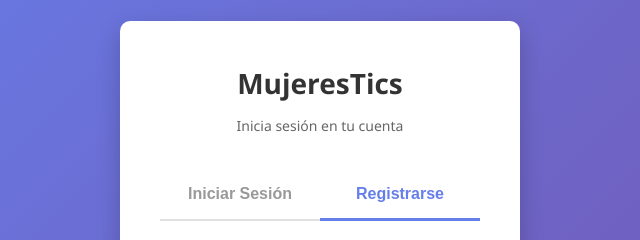
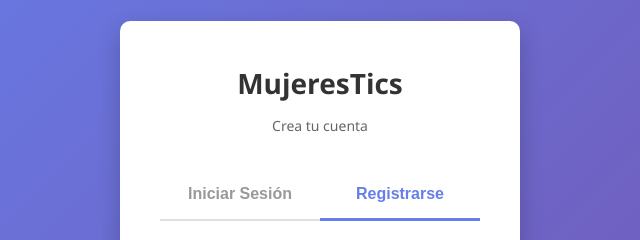
Before and after one commit to MonserratHL/MujeresTics, a plain HTML site: page sesion.html in a window 1280 px wide. Both pictures are taken after a click on the button "Registrarse". Shown: the top 240 px of the page, 320-960 px from the left. Drawn offline with Linux system fonts and the light colour scheme.

Commit message:
alo
ojala ahora si me deje hacer el committtt

```diff
--- a/sesion.html
+++ b/sesion.html
@@ -290,7 +290,7 @@
     <div class="container-login">
         <div class="login-header">
             <h1>MujeresTics</h1>
-            <p>Inicia sesión en tu cuenta</p>
+            <p id="headerSubtitle">Inicia sesión en tu cuenta</p>
         </div>
 
         <div class="form-toggle">
@@ -475,6 +475,9 @@
             successMessage.classList.remove('show');
             loginForm.reset();
             registerForm.reset();
+            // actualizar texto del header para login
+            const headerSubtitle = document.getElementById('headerSubtitle');
+            if (headerSubtitle) headerSubtitle.textContent = 'Inicia sesión en tu cuenta';
         });
 
         toggleRegister.addEventListener('click', () => {
@@ -485,6 +488,9 @@
             successMessage.classList.remove('show');
             loginForm.reset();
             registerForm.reset();
+            // actualizar texto del header para registro
+            const headerSubtitle = document.getElementById('headerSubtitle');
+            if (headerSubtitle) headerSubtitle.textContent = 'Crea tu cuenta';
         });
 
         // ===== MOSTRAR FORMULARIO CORRECTO SEGÚN URL =====
```
